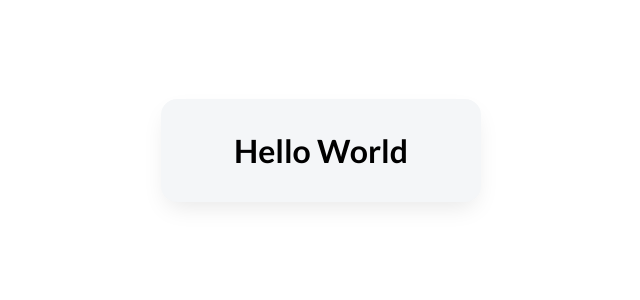
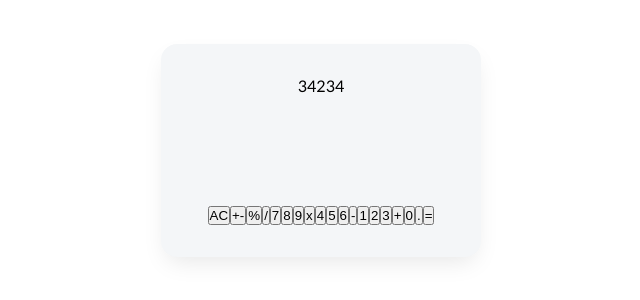
Before and after one commit to the-soban/reactjs-calculator, a React (Vite) app: page / in a window 1280 px wide. Shown: the part 282-582 px from the top of the page, without its empty margins (319-959 px from the left). Built offline with nearby package versions, Linux system fonts and the light colour scheme.

Commit message:
created and added buttons components

```diff
--- a/src/App.css
+++ b/src/App.css
@@ -4,39 +4,3 @@
     padding: 2rem;
     text-align: center;
 }
-
-.logo {
-    height: 6em;
-    padding: 1.5em;
-    will-change: filter;
-    transition: filter 300ms;
-}
-.logo:hover {
-    filter: drop-shadow(0 0 2em #646cffaa);
-}
-.logo.react:hover {
-    filter: drop-shadow(0 0 2em #61dafbaa);
-}
-
-@keyframes logo-spin {
-    from {
-        transform: rotate(0deg);
-    }
-    to {
-        transform: rotate(360deg);
-    }
-}
-
-@media (prefers-reduced-motion: no-preference) {
-    a:nth-of-type(2) .logo {
-        animation: logo-spin infinite 20s linear;
-    }
-}
-
-.card {
-    padding: 2em;
-}
-
-.read-the-docs {
-    color: #888;
-}
--- a/src/App.jsx
+++ b/src/App.jsx
@@ -1,11 +1,27 @@
 import './App.css'
 import Wrapper from './components/Wrapper'
+import Screen from './components/Screen'
+import ButtonsSection from './components/ButtonsSection'
+import Button from './components/Button'
+
+const btnVals = [
+    ['AC', '+-', '%', '/'],
+    [7, 8, 9, 'x'],
+    [4, 5, 6, '-'],
+    [1, 2, 3, '+'],
+    [0, '.', '='],
+]
 
 function App() {
     return (
         <>
             <Wrapper>
-                <h1>Hello World</h1>
+                <Screen />
+                <ButtonsSection>
+                    {btnVals.flat().map((btn, i) => (
+                        <Button value={btn} key={i} />
+                    ))}
+                </ButtonsSection>
             </Wrapper>
         </>
     )
--- /dev/null
+++ b/src/components/Button.jsx
@@ -0,0 +1,7 @@
+import React from 'react'
+
+const Button = ({ value }) => {
+    return <button>{value}</button>
+}
+
+export default Button
--- /dev/null
+++ b/src/components/ButtonsSection.jsx
@@ -0,0 +1,7 @@
+import React from 'react'
+
+const ButtonsSection = ({ children }) => {
+    return <div className="buttonsSection">{children}</div>
+}
+
+export default ButtonsSection
--- a/src/components/Screen.jsx
+++ b/src/components/Screen.jsx
@@ -0,0 +1,7 @@
+import React from 'react'
+
+const Screen = () => {
+    return <div className="screen">34234</div>
+}
+
+export default Screen
--- a/src/index.css
+++ b/src/index.css
@@ -22,3 +22,8 @@ body {
     border-radius: 1rem;
     box-shadow: 0px 10px 24px -6px rgba(0, 0, 0, 0.1);
 }
+
+.screen {
+    height: 4rem;
+    margin-bottom: 4rem;
+}
```
